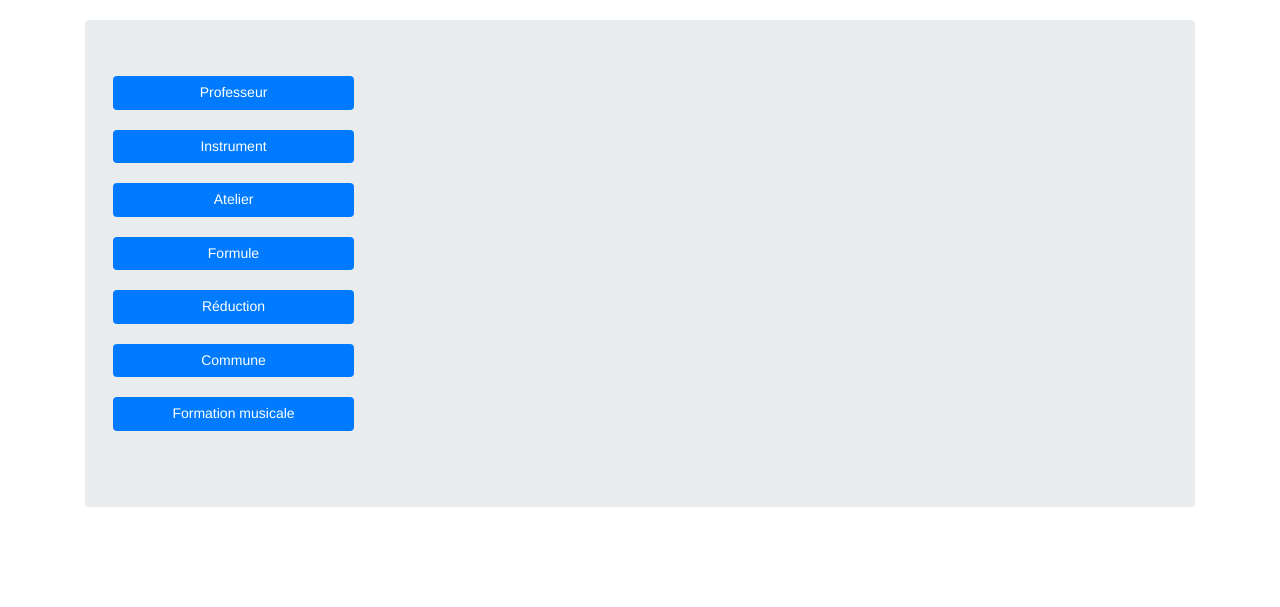
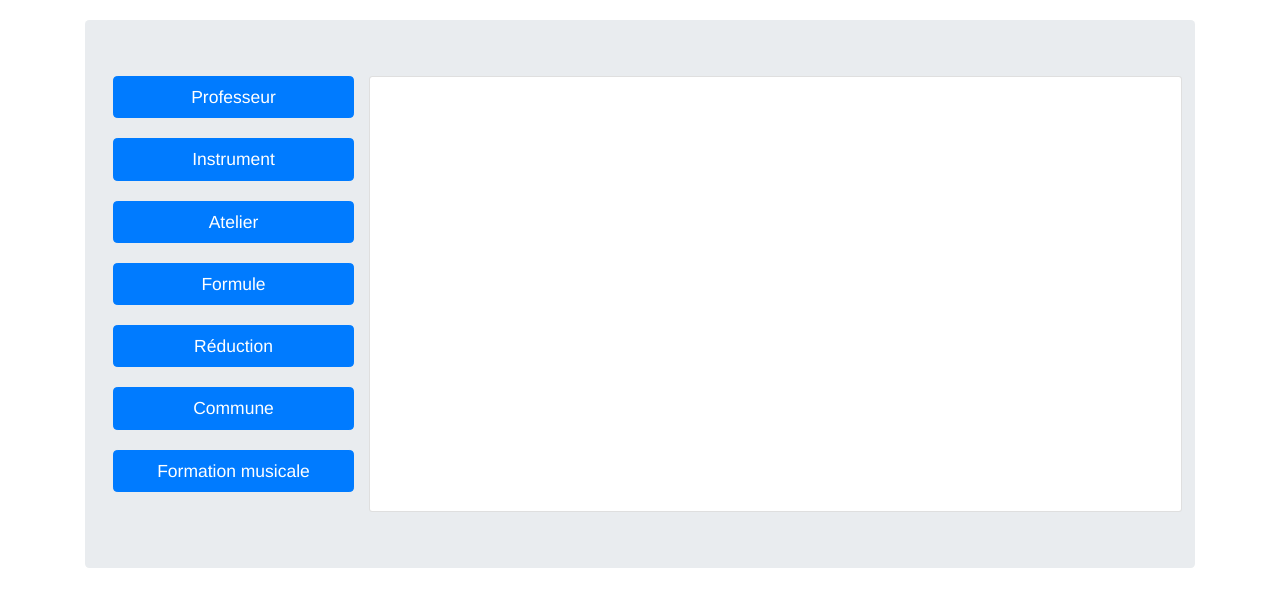
Before and after one commit to AyoubBenlaidi/PriMusic, a PHP site: page /administration.php in a window 1280 px wide. Shown: the part 52-659 px from the top of the page. Run offline with PHP 8.4, Linux system fonts and the light colour scheme; the visitor is signed in with stand-in values (Sample User, id 1); data that the repository does not hold is empty; some libraries are stand-ins or nearby versions.

Commit message:
final v01

```diff
--- a/administration.php
+++ b/administration.php
@@ -23,15 +23,15 @@
 <div class="jumbotron">
             <div class="row">
                 <div class="col-sm-3">
-                    <button type="button" class="btn btn-primary btn-block btn_load_ajax" lien="professeur.php">Professeur</button><br>
-                    <button type="button" class="btn btn-primary btn-block btn_load_ajax" lien="instrument.php">Instrument</button><br>
-                    <button type="button" class="btn btn-primary btn-block btn_load_ajax" lien="atelier.php">Atelier</button><br>
-                    <button type="button" class="btn btn-primary btn-block btn_load_ajax" lien="formule.php">Formule</button><br>
-                    <button type="button" class="btn btn-primary btn-block btn_load_ajax" lien="reduction.php">Réduction</button><br>
-                    <button type="button" class="btn btn-primary btn-block btn_load_ajax" lien="commune.php">Commune</button><br>
-                    <button type="button" class="btn btn-primary btn-block btn_load_ajax" lien="formation.php">Formation musicale</button><br>
+                    <button type="button" class="btn btn-primary btn-lg btn-block btn_load_ajax" lien="professeur.php">Professeur</button><br>
+                    <button type="button" class="btn btn-primary btn-lg btn-block btn_load_ajax" lien="instrument.php">Instrument</button><br>
+                    <button type="button" class="btn btn-primary btn-lg btn-block btn_load_ajax" lien="atelier.php">Atelier</button><br>
+                    <button type="button" class="btn btn-primary btn-lg btn-block btn_load_ajax" lien="formule.php">Formule</button><br>
+                    <button type="button" class="btn btn-primary btn-lg btn-block btn_load_ajax" lien="reduction.php">Réduction</button><br>
+                    <button type="button" class="btn btn-primary btn-lg btn-block btn_load_ajax" lien="commune.php">Commune</button><br>
+                    <button type="button" class="btn btn-primary btn-lg btn-block btn_load_ajax" lien="formation.php">Formation musicale</button><br>
                 </div>
-                <div class="col-sm-9" id="ajax_load_result">
+                <div class="col-sm-9 card" id="ajax_load_result">
 
                 </div>
             </div>
--- a/atelier.php
+++ b/atelier.php
@@ -1,4 +1,9 @@
 <h3>Ajouter un atelier</h3>
+
+<?php include('Query.php');
+$atelierArray = databaseQuery("SELECT atl_id, atl_nom FROM atelier");
+?>
+
 
 <form method="post" action="/ajouter/ajouterAtelier.php" class="form-inline" >
 <input type="text" class="form-control mb-2 mr-sm-2 mb-sm-0" id="nom" name="nom" placeholder="Atelier"/>
--- a/menuAdmin.php
+++ b/menuAdmin.php
@@ -1,14 +1,7 @@
 <?php session_start();
 include("Query.php");
 
-$instrArray = databaseQuery("SELECT instr_id, instr_nom FROM instrument");
 
-$profArray= databaseQuery("SELECT prof_id,prof_nom,prof_prenom FROM professeur")  ;
-  $atelierArray = databaseQuery("SELECT atl_id, atl_nom FROM atelier");
-	$formuleArray = databaseQuery("SELECT fml_id, fml_nom, fml_num FROM formule");
-	$communeArray = databaseQuery("SELECT cmn_id,cmn_nom FROM commune");
-	$formationArray = databaseQuery("SELECT * FROM formation");
-	$reductionArray = databaseQuery("SELECT rdc_id, rdc_nom, rdc_valeur, rdc_type FROM reductions");
 	if (isset($_SESSION['user'])) {
 		if(($_SESSION['user']!='admin')){
 		echo "Vous n'êtes pas autorisé à voir ce contenu !";
```
Also changed, not shown: commune.php (+11 -0 lines), formation.php (+8 -0 lines), formule.php (+11 -0 lines), instrument.php (+12 -0 lines), professeur.php (+25 -10 lines), reduction.php (+7 -0 lines).
